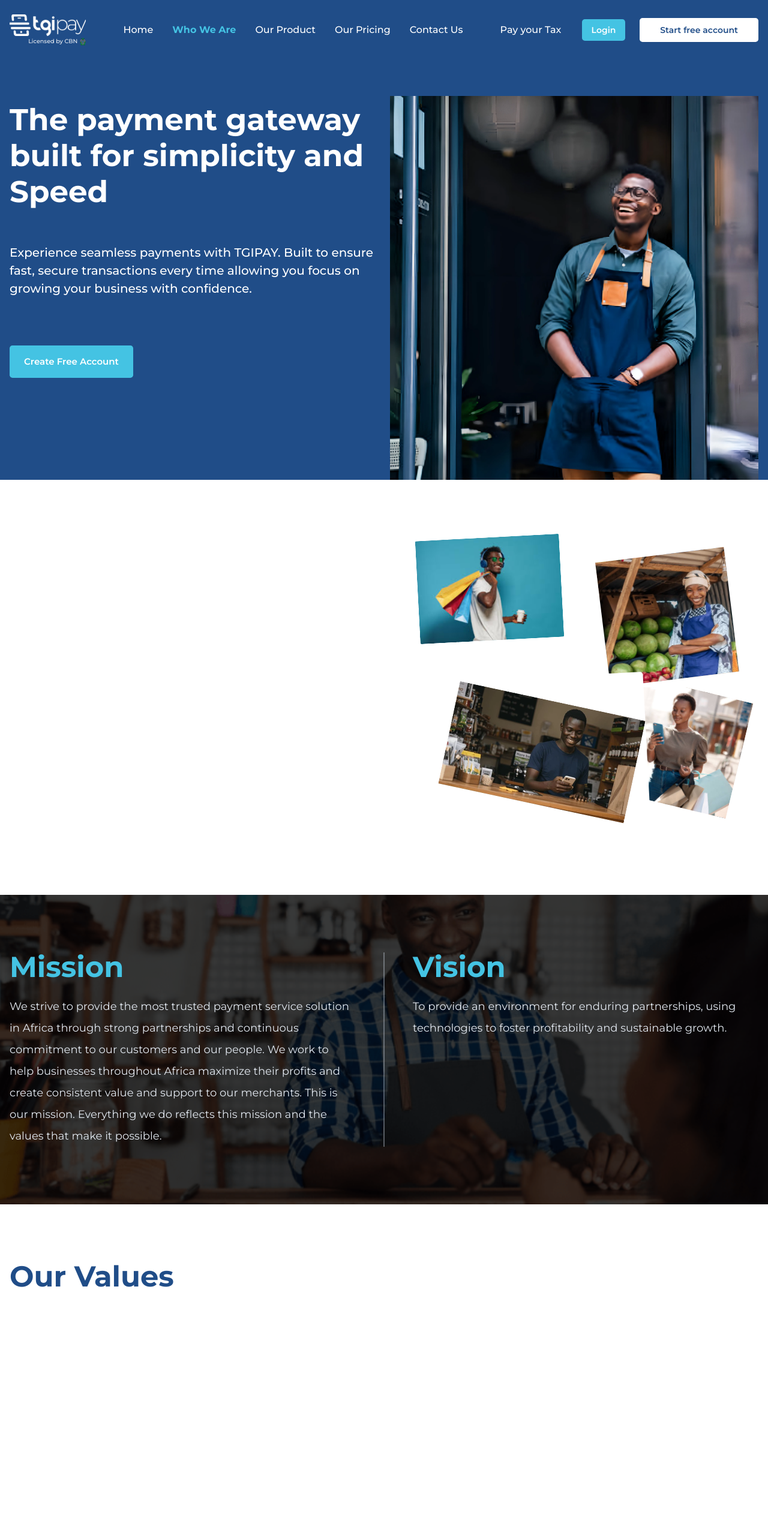
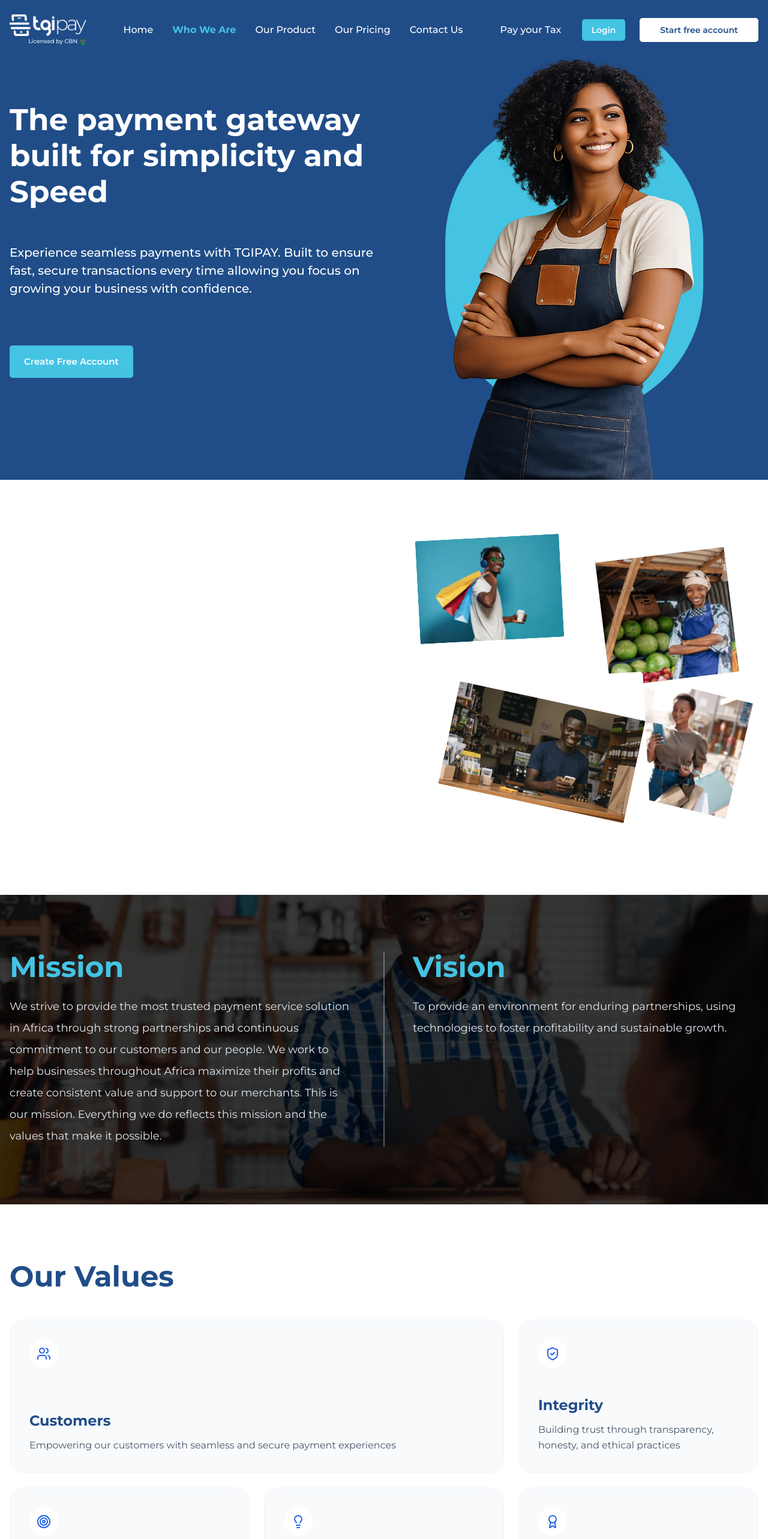
Before and after one commit to CHIDI00/tgipay-frontend, a Next.js app: page /whoWeAre in a window 1280 px wide. Shown: the top 2566 px of the page at 60% size. Built offline with nearby package versions, Linux system fonts and the light colour scheme.

Commit message:
Refactor code structure for improved readability and maintainability

```diff
--- a/src/components/layout/Footer.tsx
+++ b/src/components/layout/Footer.tsx
@@ -141,8 +141,11 @@ const Footer = () => {
               />
             </div>
 
+            <p className="text-xl font-light text-blue-300 ">
+              support@tgipay.com
+            </p>
             <p className="mb-6 text-xl font-light text-blue-300">
-              support@tgipay.com
+              Call: +2342013300228
             </p>
             <div className="flex gap-4 mb-8">
               {socialLinks.map((social) => (
--- a/src/components/sections/Home/HeroSection.tsx
+++ b/src/components/sections/Home/HeroSection.tsx
@@ -75,7 +75,7 @@ const HeroSection = () => {
             </h1>
 
             <FadeInAnimation delay={0.5}>
-              <p className="font-medium text-[14px] xl:text-[20px] lg:text-[17px] md:text-[20px] leading-[24px] md:leading-[30px] text-[rgba(41,39,39,0.72)] max-w-[628px]">
+              <p className="font-medium text-[14px] xl:text-[17px] lg:text-[17px] md:text-[20px] leading-[24px] md:leading-[30px] text-[rgba(41,39,39,0.72)] max-w-[628px]">
                 Experience payments without boundaries. We offer fast, secure,
                 and frictionless transactions for businesses and individuals.
                 You can focus on growing while we handle the payments.
--- a/src/components/sections/WhoWeAre/HomeSectionForAbout.tsx
+++ b/src/components/sections/WhoWeAre/HomeSectionForAbout.tsx
@@ -3,7 +3,9 @@
 import Image from "next/image";
 import React from "react";
 import { Button } from "@/components/ui/button";
-import herosectionperson from "../../../../public/personinwhoweareRaw.webp";
+// import herosectionperson from "../../../../public/personinwhoweareRaw.webp";
+import herosectionperson from "../../../../public/aboutimage.png";
+
 import FadeInAnimation from "@/components/ui/FadeInAnimation";
 import Link from "next/link";
 
@@ -48,16 +50,18 @@ const HomeSectionForAbout = () => {
           <div className="relative flex items-end justify-center w-full h-full lg:w-1/2">
             <FadeInAnimation
               duration={1}
-              className="relative w-full lg:h-[80%] h-full overflow-hidden"
+              className="relative w-full lg:h-[90%] h-full overflow-hidden flex justify-center items-center"
             >
               <Image
                 src={herosectionperson}
                 alt="Payment solutions professional"
-                width={1000}
+                width={600}
                 height={1000}
                 loading="lazy"
-                className="object-cover w-full h-full"
+                className="z-50 w-auto h-full"
               />
+
+              <div className="absolute -translate-x-1/2 -translate-y-1/2 rounded-full top-1/2 left-1/2 w-[70%] h-[70%] bg-brand-cyan"></div>
             </FadeInAnimation>
           </div>
         </div>
--- a/src/components/sections/WhoWeAre/OurValue.tsx
+++ b/src/components/sections/WhoWeAre/OurValue.tsx
@@ -4,6 +4,17 @@ import React, { useRef } from "react";
 import gsap from "gsap";
 import { useGSAP } from "@gsap/react";
 import { ScrollTrigger } from "gsap/ScrollTrigger";
+import {
+  Users,
+  ShieldCheck,
+  Target,
+  Lightbulb,
+  Award,
+  Zap,
+  Handshake,
+  Route,
+  Flag,
+} from "lucide-react";
 
 if (typeof window !== "undefined") {
   gsap.registerPlugin(ScrollTrigger);
@@ -14,44 +25,62 @@ const values = [
     title: "Customers",
     description:
       "Empowering our customers with seamless and secure payment experiences",
+    icon: Users,
+    className: "md:col-span-2 md:row-span-1",
   },
   {
     title: "Integrity",
     description:
       "Building trust through transparency, honesty, and ethical practices",
+    icon: ShieldCheck,
+    className: "md:col-span-1 md:row-span-1",
   },
   {
     title: "Focus",
     description: "Laser-focused on what matters most — our clients' success",
+    icon: Target,
+    className: "md:col-span-1 md:row-span-1",
   },
   {
     title: "Innovation",
     description:
       "Driving progress with cutting-edge solutions that shape the future of payments",
+    icon: Lightbulb,
+    className: "md:col-span-1 md:row-span-2",
   },
   {
     title: "Deliver excellence",
     description: "Exceeding expectations with consistent, high-quality service",
+    icon: Award,
+    className: "md:col-span-1 md:row-span-1",
   },
   {
     title: "Work Smart",
     description:
       "Maximizing efficiency with intelligent strategies and innovative thinking",
+    icon: Zap,
+    className: "md:col-span-1 md:row-span-1",
   },
   {
     title: "Collaboration",
     description:
       "Together, we achieve more by fostering partnerships and teamwork",
+    icon: Handshake,
+    className: "md:col-span-1 md:row-span-1",
   },
   {
     title: "Journey",
     description:
       "Committed to growth and continuous improvement in every step we take",
+    icon: Route,
+    className: "md:col-span-1 md:row-span-1",
   },
   {
     title: "Lead",
     description:
       "Leading by example to inspire progress and set new standards in payments",
+    icon: Flag,
+    className: "md:col-span-2 md:row-span-1",
   },
 ];
 
@@ -79,7 +108,7 @@ const OurValue = () => {
   return (
     <div
       id="our-values"
-      ref={containerRef}
+      // ref={containerRef}
       className="w-full py-20 bg-white lg:py-24"
     >
       <div className="max-w-[90rem] px-4 mx-auto">
@@ -89,22 +118,28 @@ const OurValue = () => {
           </h2>
 
           {/* xalues */}
-          <div className="grid grid-cols-1 gap-6 md:grid-cols-2 lg:grid-cols-3">
+          <div className="grid grid-cols-1 gap-6 md:grid-cols-3 md:auto-rows-[16rem]">
             {values.map((item, index) => (
               <div
                 key={index}
-                className="value-card flex flex-col items-start p-10 md:h-[20rem] transition-shadow duration-300 rounded-xl bg-slate-50 hover:shadow-md"
+                className={`value-card relative flex flex-col justify-between p-8 transition-all duration-300 rounded-3xl bg-slate-50 border border-slate-100 hover:-translate-y-1 ${item.className}`}
               >
-                <div className="flex items-center w-full mb-4 space-x-3">
-                  <div className="flex-shrink-0 w-8 h-8 bg-blue-500 rounded-full" />
-                  <h3 className="text-xl font-bold text-brand-navy">
+                {/* Top Section: Icon */}
+                <div className="flex items-start">
+                  <div className="flex items-center justify-center flex-shrink-0 w-12 h-12 text-blue-600 bg-white rounded-full">
+                    <item.icon className="w-6 h-6" />
+                  </div>
+                </div>
+
+                {/* Bottom Section: Text */}
+                <div className="mt-8">
+                  <h3 className="mb-3 text-2xl font-bold text-brand-navy">
                     {item.title}
                   </h3>
+                  <p className="text-base leading-relaxed text-slate-600">
+                    {item.description}
+                  </p>
                 </div>
-
-                <p className="text-lg leading-relaxed text-slate-600">
-                  {item.description}
-                </p>
               </div>
             ))}
           </div>
```
Also changed, not shown: public/aboutimage.png (added).
